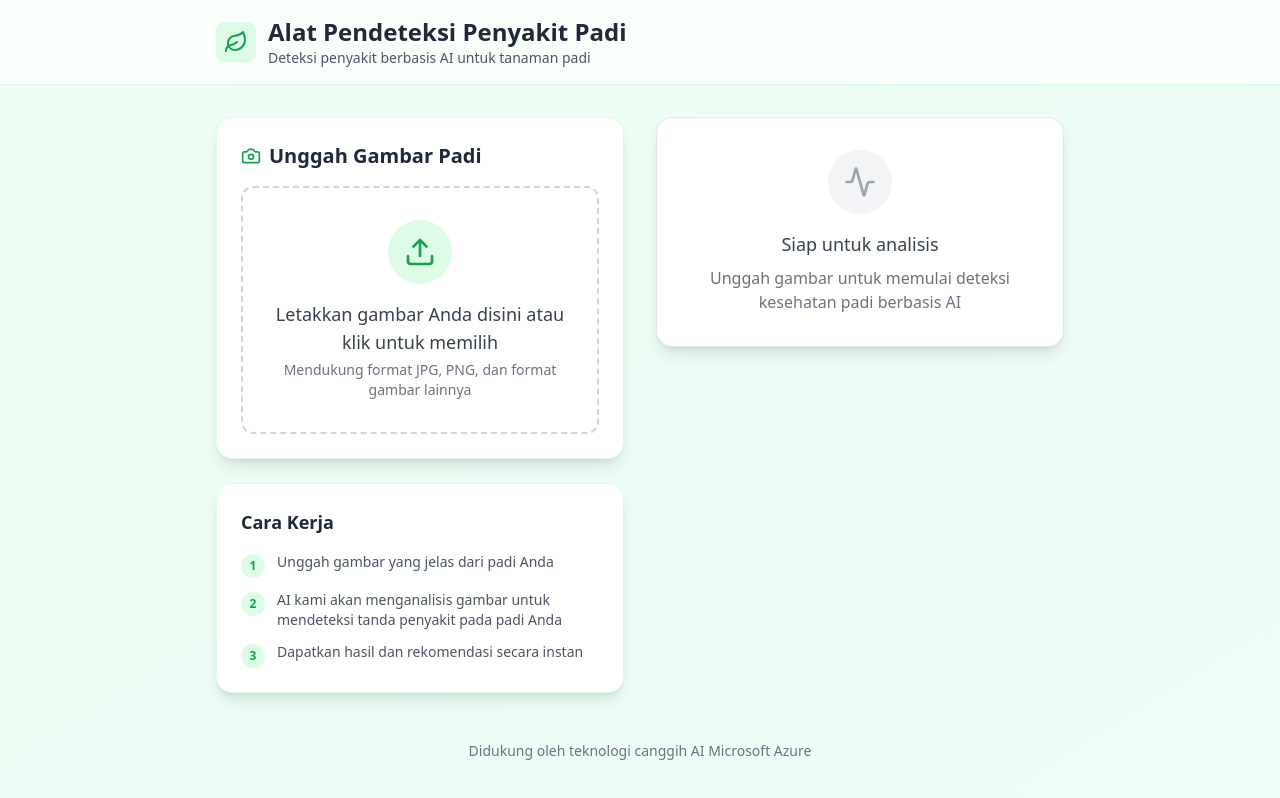
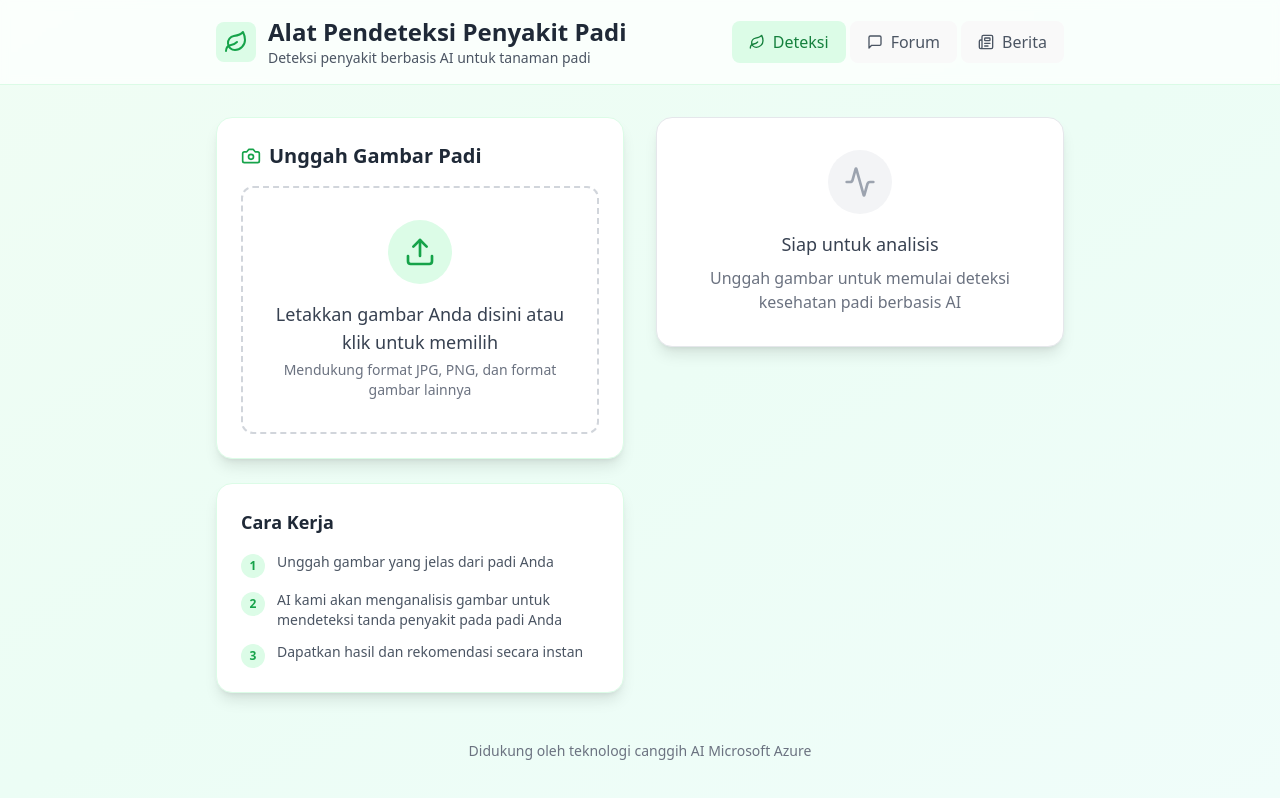
Before and after one commit to ethannchrstian/ilmupadi-ElevAIte, a React (Vite) app in the folder client/: page / in a window 1280 px wide. Built offline with nearby package versions, Linux system fonts and the light colour scheme.

Commit message:
Added Forum and Berita Page Placeholder

```diff
--- a/client/src/App.jsx
+++ b/client/src/App.jsx
@@ -1,7 +1,8 @@
 import { useState, useRef } from 'react';
-import { Upload, Camera, CheckCircle, AlertCircle, Leaf, Activity } from 'lucide-react';
+import { Upload, Camera, CheckCircle, AlertCircle, Leaf, Activity, MessageSquare, Newspaper, icons} from 'lucide-react';
 
 function App() {
+  const [currentPage, setCurrentPage] = useState('deteksi');
   const [prediction, setPrediction] = useState('');
   const [imagePreview, setImagePreview] = useState(null);
   const [isLoading, setIsLoading] = useState(false);
@@ -97,26 +98,29 @@ function App() {
 
   const status = getPredictionStatus();
 
-  return (
-    <div className="min-h-screen bg-gradient-to-br from-green-50 via-emerald-50 to-teal-50">
-      {/* Header */}
-      <div className="bg-white/70 backdrop-blur-sm border-b border-green-200/50 sticky top-0 z-10">
-        <div className="max-w-4xl mx-auto px-6 py-4">
-          <div className="flex items-center gap-3">
-            <div className="p-2 bg-green-100 rounded-lg">
-              <Leaf className="w-6 h-6 text-green-600" />
-            </div>
-            <div>
-              <h1 className="text-2xl font-bold text-gray-800">Alat Pendeteksi Penyakit Padi</h1>
-              <p className="text-gray-600 text-sm">Deteksi penyakit berbasis AI untuk tanaman padi</p>
-            </div>
-          </div>
-        </div>
-      </div>
+  const navigationItem = [
+    {id: 'deteksi', label: 'Deteksi', icon: Leaf},
+    {id: 'forum', label: 'Forum', icon: MessageSquare},
+    {id: 'berita', label: 'Berita', icon: Newspaper}
+  ];
 
-      <div className="max-w-4xl mx-auto px-6 py-8">
-        <div className="grid md:grid-cols-2 gap-8">
-          {/* Upload Section */}
+  const renderContent = ()=>{
+    switch(currentPage){
+      case 'deteksi':
+        return renderDeteksiPage();
+      case 'forum':
+        return renderForumPage();
+      case 'berita':
+        return renderBeritaPage();
+      default:
+        return renderDeteksiPage();
+    }
+  };
+
+  const renderDeteksiPage = () => (
+    <div className="max-w-4xl mx-auto px-6 py-8">
+      <div className="grid md:grid-cols-2 gap-8">
+        {/* Upload Section */}
           <div className="space-y-6">
             <div className="bg-white rounded-2xl shadow-lg border border-green-100 overflow-hidden">
               <div className="p-6">
@@ -289,6 +293,80 @@ function App() {
           <p>Didukung oleh teknologi canggih AI Microsoft Azure</p>
         </div>
       </div>
+
+  );
+
+  const renderForumPage =() => (
+    <div className="max-w-4xl mx-auto px-6 py-8">
+      <div className="bg-white rounded-2xl shadow-lg border border-green-100 p-8">
+        <div className="text-center text-gray-500">
+          <div className="w-16 h-16 bg-gray-100 rounded-full flex items-center justify-center mx-auto mb-4">
+            <MessageSquare className="w-8 h-8 text-gray-400" />
+          </div>
+          <h3 className="text-lg font-medium text-gray-700 mb-2">Forum</h3>
+          <p>Halaman forum akan segera hadir</p>
+        </div>
+      </div>
+    </div>
+  )
+
+  const renderBeritaPage = () =>(
+    <div className="max-w-4xl mx-auto px-6 py-8">
+      <div className="bg-white rounded-2xl shadow-lg border border-green-100 p-8">
+        <div className="text-center text-gray-500">
+          <div className="w-16 h-16 bg-gray-100 rounded-full flex items-center justify-center mx-auto mb-4">
+            <MessageSquare className="w-8 h-8 text-gray-400" />
+          </div>
+          <h3 className="text-lg font-medium text-gray-700 mb-2">Berita</h3>
+          <p>Halaman berita akan segera hadir</p>
+        </div>
+      </div>
+    </div>
+  );
+
+  return (
+    <div className="min-h-screen bg-gradient-to-br from-green-50 via-emerald-50 to-teal-50">
+      {/* Header */}
+      <div className="bg-white/70 backdrop-blur-sm border-b border-green-200/50 sticky top-0 z-10">
+        <div className="max-w-4xl mx-auto px-6 py-4">
+          <div className="flex items-center justify-between">
+            <div className="flex items-center gap-3">
+              <div className="p-2 bg-green-100 rounded-lg">
+                <Leaf className="w-6 h-6 text-green-600" />
+              </div>
+              <div>
+                <h1 className="text-2xl font-bold text-gray-800">Alat Pendeteksi Penyakit Padi</h1>
+                <p className="text-gray-600 text-sm">Deteksi penyakit berbasis AI untuk tanaman padi</p>
+              </div>
+            </div>
+
+            {/* Navigation Menu */}
+            <nav className="flex gap-1">
+              {navigationItem.map((item) => {
+                const Icon = item.icon;
+                const isActive = currentPage === item.id;
+                return (
+                  <button
+                    key={item.id}
+                    onClick={() => setCurrentPage(item.id)}
+                    className={`flex items-center gap-2 px-4 py-2 rounded-lg transition-all ${
+                      isActive
+                        ? 'bg-green-100 text-green-700 font-medium'
+                        : 'text-gray-600 hover:bg-green-50 hover:text-green-600'
+                    }`}
+                  >
+                    <Icon className="w-4 h-4" />
+                    <span className="hidden sm:inline">{item.label}</span>
+                  </button>
+                );
+              })}
+            </nav>
+          </div>
+        </div>
+      </div>
+
+      {/* Render Current Page Content */}
+      {renderContent()}
     </div>
   );
 }
```
